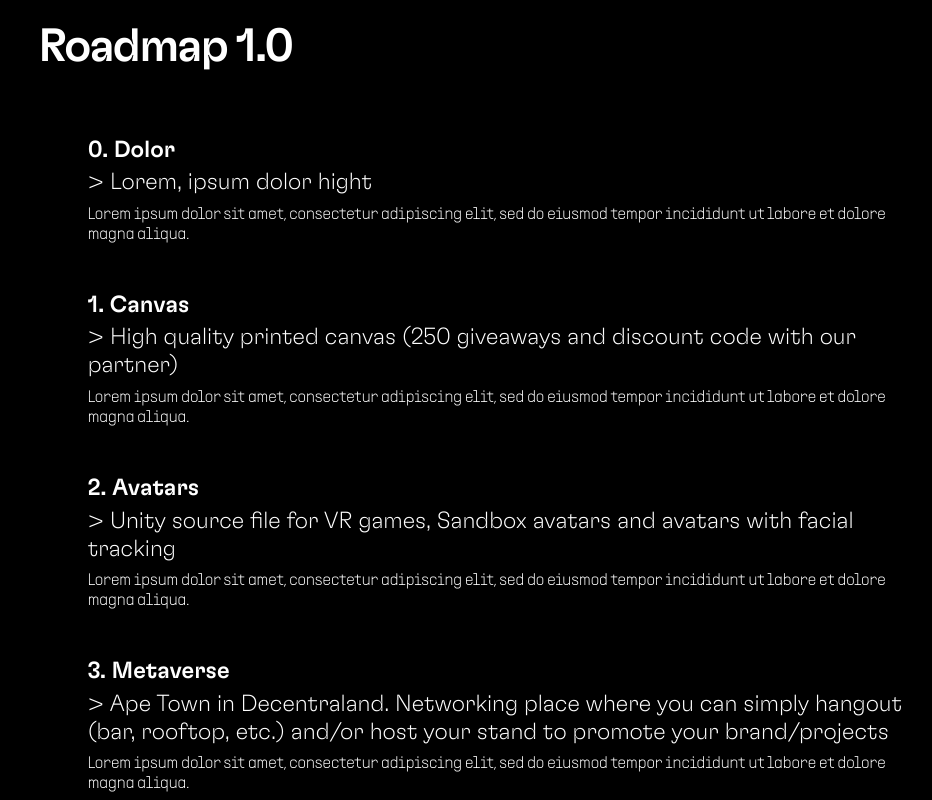
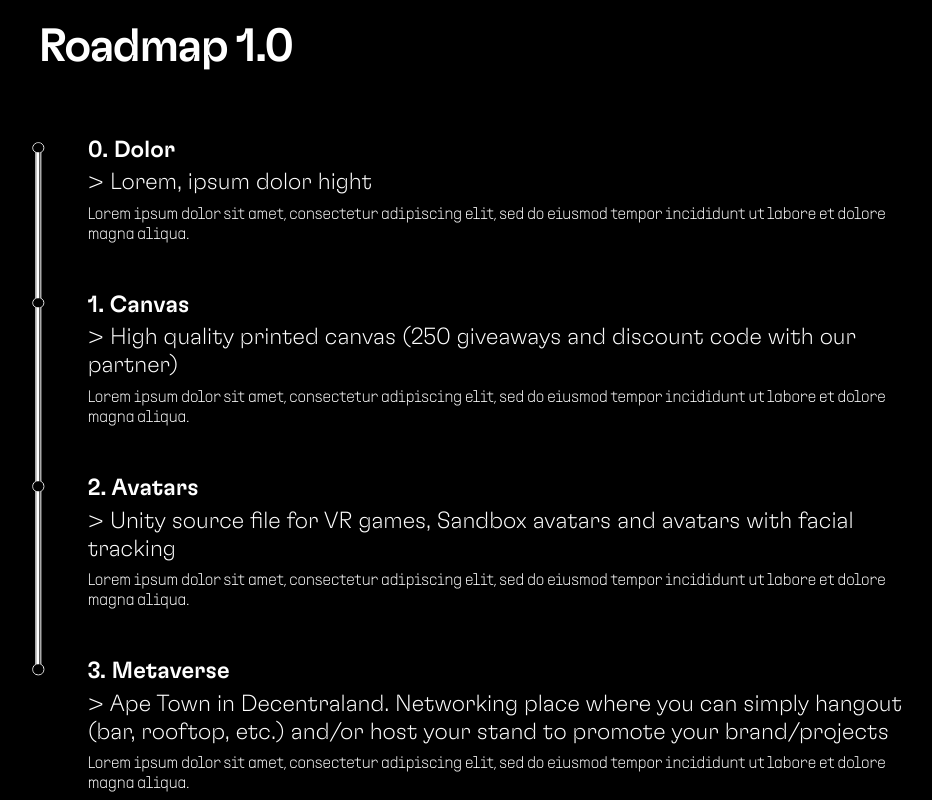
Before and after one commit to MarkusFletcher/ApeOne, a website: page app/index.html in a window 1280 px wide. Shown: the part 2100-2900 px from the top of the page, without its empty margins (261-1193 px from the left). Drawn offline with nearby package versions, Linux system fonts and the light colour scheme; some packages are replaced by stand-ins of ours; a web font is replaced by a local one.

Commit message:
заебали эти кружочки

```diff
--- a/app/index.html
+++ b/app/index.html
@@ -192,28 +192,34 @@
 		<section class="roadmap">
 			<div class="container">
 				<h2>Roadmap 1.0</h2>
-				<ol start="0" type="1">
+				<div class="roadmap__cont flex">
+					<div class="roadmap__line">
+						<span></span>
+					</div>
+					<ul>
 						<li>
-						<h3>Dolor</h3>
+							<h3>0. Dolor</h3>
 							<span>> Lorem, ipsum dolor hight</span>
 							<p>Lorem ipsum dolor sit amet, consectetur adipiscing elit, sed do eiusmod tempor incididunt ut labore et dolore magna aliqua.</p>
 						</li>
 						<li>
-						<h3>Canvas</h3>
+							<h3>1. Canvas</h3>
 							<span>> High quality printed canvas (250 giveaways and discount code with our partner)</span>
 							<p>Lorem ipsum dolor sit amet, consectetur adipiscing elit, sed do eiusmod tempor incididunt ut labore et dolore magna aliqua.</p>
 						</li>
 						<li>
-						<h3>Avatars</h3>
+							<h3>2. Avatars</h3>
 							<span>> Unity source file for VR games, Sandbox avatars and avatars with facial tracking</span>
 							<p>Lorem ipsum dolor sit amet, consectetur adipiscing elit, sed do eiusmod tempor incididunt ut labore et dolore magna aliqua.</p>
 						</li>
 						<li>
-						<h3>Metaverse</h3>
+							<h3>3. Metaverse</h3>
 							<span>> Ape Town in Decentraland. Networking place where you can simply hangout (bar, rooftop, etc.) and/or host your stand to promote your brand/projects</span>
 							<p>Lorem ipsum dolor sit amet, consectetur adipiscing elit, sed do eiusmod tempor incididunt ut labore et dolore magna aliqua.</p>
 						</li>
-				</ol>
+					</ul>
+				</div>
+
 			</div>
 		</section>
 
--- a/app/js/common.js
+++ b/app/js/common.js
@@ -1,4 +1,54 @@
 history.scrollRestoration = "manual";
+
+window.onload = () => {
+	let line = qs('.roadmap__line'),
+		lineActive = qs('.roadmap__line span'),
+		lastListItem = qs('.roadmap__cont li:last-child'),
+		titles = qsa('.roadmap__cont h3'),
+		scale = 0;
+
+	line.style.height = (line.clientHeight - lastListItem.clientHeight) + 'px';
+	let lineHeight = line.clientHeight;
+
+	const raf = window.requestAnimationFrame ||
+	    window.webkitRequestAnimationFrame ||
+	    window.mozRequestAnimationFrame ||
+	    window.oRequestAnimationFrame ||
+	    window.msRequestAnimationFrame;
+
+    (function step() {
+    	scale = (rectBottom(line) - lineHeight - window.innerHeight/2) / -lineHeight;
+
+    	if(inViewport(line)) {
+    		lineActive.style.transform = `scale3d(1, ${scale}, 1)`;
+    	}
+
+    	titles.forEach((num)=>{
+    		if(rectTop(num) <= 0) {
+    			num.classList.add('active');
+    		} else {
+    			num.classList.remove('active');
+    		}
+    	})
+
+   		window.requestAnimationFrame(step);
+    })();
+
+	function rectBottom (el) {
+		var rect = el.getBoundingClientRect();
+		return rect.bottom;
+	}
+	function rectTop (el) {
+		var rect = el.getBoundingClientRect();
+		return rect.top - window.innerHeight/2 + rect.height/2;
+	}
+	function inViewport (el) {
+		var rect = el.getBoundingClientRect();
+		return rect.bottom >= 0 && rect.top - window.innerHeight <= 0;
+	}
+}
+
+
 document.addEventListener("DOMContentLoaded", function() {
 
 
@@ -27,6 +77,7 @@ document.addEventListener("DOMContentLoaded", function() {
 		};
 	})
 
+});
 
 function qs (selector, searchIn) {
 	return searchIn ? searchIn.querySelector(selector) : document.querySelector(selector)
@@ -34,4 +85,3 @@ document.addEventListener("DOMContentLoaded", function() {
 function qsa (selector, searchIn) {
 	return searchIn ? searchIn.querySelectorAll(selector) : document.querySelectorAll(selector)
 }
-});
--- a/app/js/scripts.js
+++ b/app/js/scripts.js
@@ -1 +1 @@
-history.scrollRestoration="manual",document.addEventListener("DOMContentLoaded",(function(){let e,t=document.scrollingElement.scrollHeight-window.innerHeight,l=(n=".js-scroll",o?o.querySelector(n):document.querySelector(n));var n,o;window.onscroll=()=>{e=document.scrollingElement.scrollTop,e=Math.round(e/t*100),l.innerHTML=(e<10?"0":"")+e+"%"},function(e,t){return t?t.querySelectorAll(e):document.querySelectorAll(e)}(".faq__question").forEach(e=>{e.onclick=t=>{let l=e.nextElementSibling;e.classList.contains("active")?(e.classList.remove("active"),l.style.height="0px"):(e.classList.add("active"),l.style.height=l.scrollHeight+"px")}})}));
+function qs(e,t){return t?t.querySelector(e):document.querySelector(e)}function qsa(e,t){return t?t.querySelectorAll(e):document.querySelectorAll(e)}history.scrollRestoration="manual",window.onload=()=>{let e=qs(".roadmap__line"),t=qs(".roadmap__line span"),n=qs(".roadmap__cont li:last-child"),i=qsa(".roadmap__cont h3"),o=0;e.style.height=e.clientHeight-n.clientHeight+"px";let l=e.clientHeight;window.requestAnimationFrame||window.webkitRequestAnimationFrame||window.mozRequestAnimationFrame||window.oRequestAnimationFrame||window.msRequestAnimationFrame;!function n(){o=(e.getBoundingClientRect().bottom-l-window.innerHeight/2)/-l,function(e){var t=e.getBoundingClientRect();return t.bottom>=0&&t.top-window.innerHeight<=0}(e)&&(t.style.transform=`scale3d(1, ${o}, 1)`),i.forEach(e=>{(function(e){var t=e.getBoundingClientRect();return t.top-window.innerHeight/2+t.height/2})(e)<=0?e.classList.add("active"):e.classList.remove("active")}),window.requestAnimationFrame(n)}()},document.addEventListener("DOMContentLoaded",(function(){let e,t=document.scrollingElement.scrollHeight-window.innerHeight,n=qs(".js-scroll");window.onscroll=()=>{e=document.scrollingElement.scrollTop,e=Math.round(e/t*100),n.innerHTML=(e<10?"0":"")+e+"%"},qsa(".faq__question").forEach(e=>{e.onclick=t=>{let n=e.nextElementSibling;e.classList.contains("active")?(e.classList.remove("active"),n.style.height="0px"):(e.classList.add("active"),n.style.height=n.scrollHeight+"px")}})}));
--- a/app/scss/_roadmap.scss
+++ b/app/scss/_roadmap.scss
@@ -1,51 +1,15 @@
 .roadmap {
    ol {
       position: relative;
-
-      // &::before {
-      //    content: '';
-      //    position: absolute;
-      //    left: 0;
-      //    top: 0;
-      //    bottom: 0;
-      //    width: 30rem;
-      //    border: 1px solid gray;
-      // }
    }
 
    li {
       padding-left: 74rem;
-      list-style-position: inside;
-      list-style-type: decimal;
       position: relative;
 
       &:not(:last-child){
          padding-bottom: 68rem;
-
-         // &::after {
-         //    content: '';
-         //    position: absolute;
-         //    left: 5rem;
-         //    top: 49rem;
-         //    bottom: -32rem;
-         //    width: 5px;
-         //    border-left: 1px solid #fff;
-         //    border-right: 1px solid #fff;
-         //    background-color: #000;
-         // }
       }
-
-      // &::before {
-      //    content: '';
-      //    position: absolute;
-      //    top: 31rem;
-      //    left: 0;
-      //    height: 16px;
-      //    width: 16px;
-      //    border-radius: 50%;
-      //    border: 1px solid #fff;
-      //    background-color: #000;
-      // }
 
       span {
          display: block;
@@ -58,6 +22,35 @@
    h3 {
       display: inline-block;
       margin-bottom: 8rem;
+      position: relative;
+
+      &::before,
+      &::after {
+         content: '';
+         position: absolute;
+         top: 50%;
+         left: -74rem;
+         background-color: #000;
+         transform: translate(-50%, -50%);
+         width: 14rem;
+         height: 14rem;
+         border-radius: 50%;
+         border: 1px solid #fff;
+         transition: .15s;
+      }
+
+      &::before {
+          z-index: 1;
+      }
+      &::after {
+         z-index: 3;
+         background: #000;
+         border: none;
+      }
+      &.active::after {
+          background: #fff;
+          transition: .2s;
+      }
    }
 
    h3,
@@ -65,4 +58,34 @@
       font-size: 35rem;
       font-weight: 500;
    }
+
+   &__cont {
+      position: relative;
+   }
+
+   &__line {
+      transform: translateX(-50%);
+      position: absolute;
+      left: 0;
+      top: 22rem;
+      height: 100%;
+      width: 8rem;
+      border: 1px solid #fff;
+      overflow: hidden;
+      background: #000;
+      z-index: 2;
+
+      span {
+         background: #fff;
+         top: 0;
+         position: absolute;
+         left: 0;
+         width: 100%;
+         height: 100%;
+         transform-origin: top center;
+         transform: scale(1, 0, 1);
+         will-change: transform;
+         display: block;
+      }
+   }
 }
```
Also changed, not shown: app/css/main.css. Lines whose indentation alone changed are shown as unchanged.
